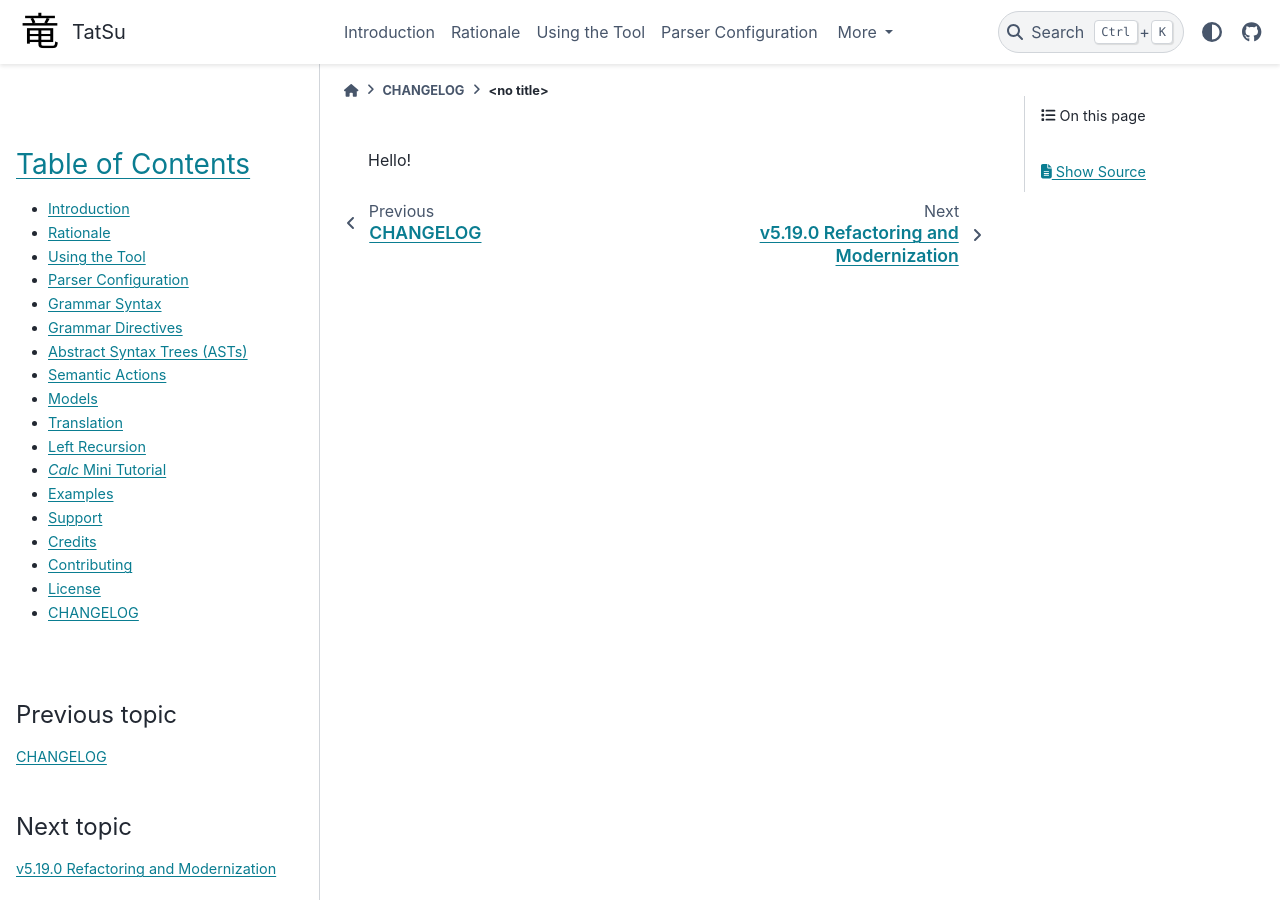
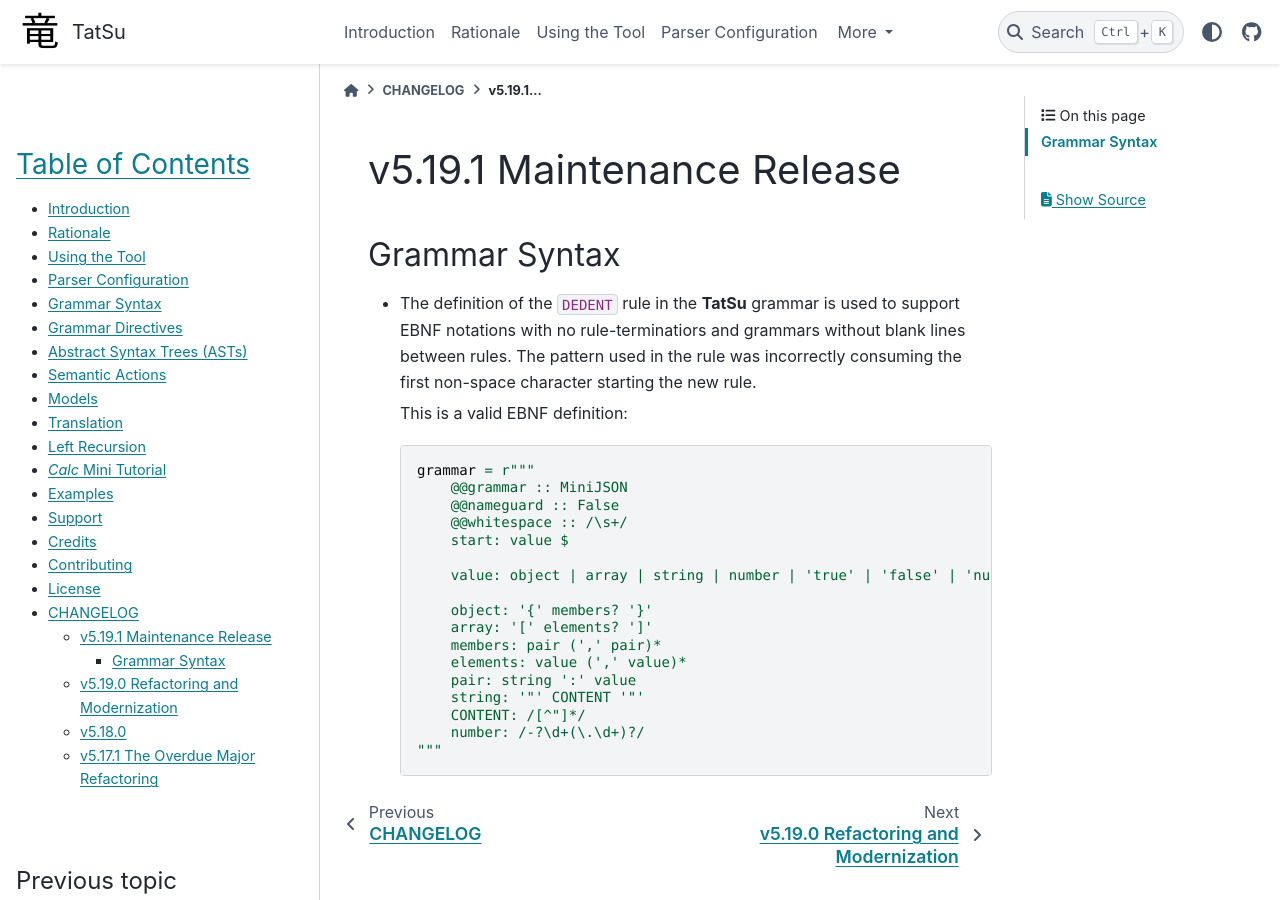
Before and after one commit to neogeny/TatSu, a Sphinx documentation site: the page built from docs/changelog/CHANGELOG_v5.19.1.md, in a window 1280 px wide and 900 px high. Built offline with Sphinx 7.4.7 and the PyData theme 0.15.4, drawn with Linux system fonts in a browser that asks for light colours; pages that are not in the unit, such as notebooks, are missing from menus.

Commit message:
[grammar] BUG: rule for DEDENT was consuming the next char after newline

````diff
--- a/docs/changelog/CHANGELOG_v5.19.1.md
+++ b/docs/changelog/CHANGELOG_v5.19.1.md
@@ -1,6 +1,35 @@
 <!--
-// Copyright (c) 2017-2026 Juancarlo Añez (apalala@gmail.com)
-// SPDX-License-Identifier: BSD-4-Clause
+Copyright (c) 2017-2026 Juancarlo Añez (apalala@gmail.com)
+SPDX-License-Identifier: BSD-4-Clause
 -->
 
-Hello!
+# v5.19.1 Maintenance Release
+
+## Grammar Syntax
+
+* The definition of the `DEDENT` rule in the **TatSu** grammar is used to support
+  EBNF notations with no rule-terminatiors and grammars without blank lines
+  between rules. The pattern used in the rule was incorrectly consuming the first
+  non-space character starting the new rule.
+
+  This is a valid EBNF definition:
+
+    ```python
+    grammar = r"""
+        @@grammar :: MiniJSON
+        @@nameguard :: False
+        @@whitespace :: /\s+/
+        start: value $
+
+        value: object | array | string | number | 'true' | 'false' | 'null'
+
+        object: '{' members? '}'
+        array: '[' elements? ']'
+        members: pair (',' pair)*
+        elements: value (',' value)*
+        pair: string ':' value
+        string: '"' CONTENT '"'
+        CONTENT: /[^"]*/
+        number: /-?\d+(\.\d+)?/
+    """
+    ```
````
Also changed, not shown: 2 other files.
